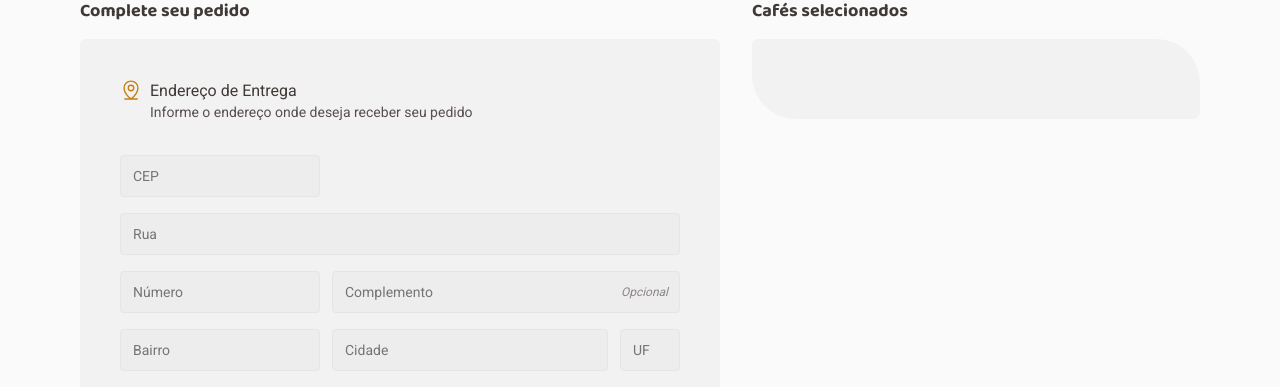
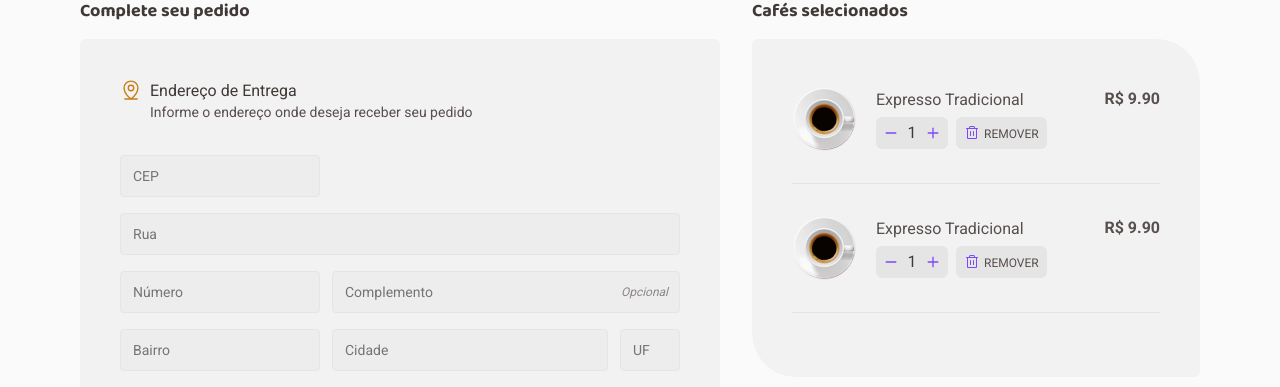
Before and after one commit to Bellorico323/Coffee-Delivery-Ignite, a React (Vite) app: page /Checkout in a window 1280 px wide. Shown: the part 148-535 px from the top of the page. Built offline with nearby package versions, Linux system fonts and the light colour scheme.

Commit message:
Coffee Details Layout

```diff
--- a/src/pages/Checkout/index.tsx
+++ b/src/pages/Checkout/index.tsx
@@ -1,16 +1,31 @@
-import { CreditCard, CurrencyDollar, MapPinLine } from '@phosphor-icons/react'
+import {
+  CreditCard,
+  CurrencyDollar,
+  MapPinLine,
+  Minus,
+  Plus,
+  Trash,
+} from '@phosphor-icons/react'
+import { coffees } from '../../../data.json'
 
 import {
   BaseInput,
+  Buttons,
   CardHeader,
   CheckoutContainer,
+  Coffee,
   CoffeeContainer,
   CoffeeDetails,
+  CooffeeHolder,
+  Counter,
+  Details,
   FormContainer,
   LocationDetails,
   OrderDetails,
   PaymentDetails,
   PaymentForm,
+  Price,
+  RemoveButton,
 } from './style'
 import { useTheme } from 'styled-components'
 import { Radio } from '../../components/Form/Radio'
@@ -79,8 +94,65 @@ export function Checkout() {
         <CoffeeContainer>
           <h2>Cafés selecionados</h2>
           <CoffeeDetails>
-            <div></div>
-            <div></div>
+            <CooffeeHolder>
+              <Coffee>
+                <img src={coffees[0].image} alt="" sizes="64px" />
+                <Details>
+                  <div>
+                    <p>{coffees[0].title}</p>
+                  </div>
+                  <Buttons>
+                    <Counter>
+                      <button /* onClick={decreaseNumberOfItens} */>
+                        <Minus size={14} weight="bold" />
+                      </button>
+                      <span>1</span>
+                      <button /* onClick={improveNumberOfItens} */>
+                        <Plus size={14} weight="bold" />
+                      </button>
+                    </Counter>
+                    <RemoveButton>
+                      <Trash size={16} />
+                      <span>remover</span>
+                    </RemoveButton>
+                  </Buttons>
+                </Details>
+                <Price>
+                  <span>R$ {coffees[0].price.toFixed(2)}</span>
+                </Price>
+              </Coffee>
+              <span />
+            </CooffeeHolder>
+            <CooffeeHolder>
+              <Coffee>
+                <img src={coffees[0].image} alt="" sizes="64px" />
+                <Details>
+                  <div>
+                    <p>{coffees[0].title}</p>
+                  </div>
+                  <Buttons>
+                    <Counter>
+                      <button /* onClick={decreaseNumberOfItens} */>
+                        <Minus size={14} weight="bold" />
+                      </button>
+                      <span>1</span>
+                      <button /* onClick={improveNumberOfItens} */>
+                        <Plus size={14} weight="bold" />
+                      </button>
+                    </Counter>
+                    <RemoveButton>
+                      <Trash size={16} />
+                      <span>remover</span>
+                    </RemoveButton>
+                  </Buttons>
+                </Details>
+                <Price>
+                  <span>R$ {coffees[0].price.toFixed(2)}</span>
+                </Price>
+              </Coffee>
+              <span />
+            </CooffeeHolder>
+            <span />
           </CoffeeDetails>
         </CoffeeContainer>
       </CheckoutContainer>
--- a/src/pages/Checkout/style.ts
+++ b/src/pages/Checkout/style.ts
@@ -140,3 +140,138 @@ export const CoffeeDetails = styled.div`
   background-color: ${(props) => props.theme['gray-100']};
   padding: 40px;
 `
+
+export const CooffeeHolder = styled.div`
+  > span {
+    display: block;
+    height: 1px;
+    background-color: ${(props) => props.theme['gray-300']};
+    margin: 24px 0;
+  }
+`
+
+export const Coffee = styled.div`
+  height: 80px;
+  width: 100%;
+  display: flex;
+  align-items: center;
+
+  gap: 20px;
+
+  background-color: ${(props) => props.theme['gray-100']};
+
+  > img {
+    height: 64px;
+    width: 64px;
+  }
+`
+
+export const Details = styled.div`
+  display: flex;
+  flex-direction: column;
+  gap: 0.5rem;
+
+  > p {
+    ${tipografia.fonts.textM};
+    color: ${(props) => props.theme['brown-700']};
+  }
+`
+export const Buttons = styled.div`
+  display: flex;
+  gap: 0.5rem;
+`
+
+export const Counter = styled.div`
+  display: flex;
+  justify-content: center;
+  align-items: center;
+  gap: 4px;
+  padding: 0.5rem;
+  border-radius: 6px;
+
+  width: 72px;
+  height: 32px;
+
+  background: ${(props) => props.theme['gray-300']};
+
+  > button {
+    border: none;
+    background: transparent;
+    display: flex;
+    justify-content: center;
+    align-items: center;
+    color: ${(props) => props.theme['purple-500']};
+
+    font-weight: bold;
+
+    &:focus {
+      box-shadow: none;
+    }
+
+    &:hover {
+      color: ${(props) => props.theme['purple-800']};
+    }
+  }
+
+  > span {
+    ${tipografia.fonts.textM}
+    color: ${(props) => props.theme['brown-700']};
+    height: 22px;
+    width: 20px;
+
+    display: flex;
+    justify-content: center;
+    align-items: center;
+  }
+`
+
+export const RemoveButton = styled.button`
+  display: flex;
+  align-items: center;
+  justify-content: center;
+  border: none;
+  border-radius: 6px;
+  gap: 4px;
+
+  background: ${(props) => props.theme['gray-300']};
+
+  height: 32px;
+  padding: 0px 8px;
+
+  &:hover {
+    background-color: ${(props) => props.theme['gray-400']};
+  }
+
+  &:focus {
+    box-shadow: none;
+  }
+
+  > svg {
+    color: ${(props) => props.theme['purple-500']};
+
+    &:hover {
+      color: ${(props) => props.theme['purple-800']};
+    }
+  }
+
+  > span {
+    ${tipografia.fonts.buttonM};
+    text-transform: uppercase;
+    margin-top: 3px;
+    color: ${(props) => props.theme['brown-500']};
+  }
+`
+
+export const Price = styled.div`
+  display: flex;
+  justify-content: flex-end;
+  align-items: start;
+
+  margin-top: 20px;
+
+  height: 100%;
+  width: 100%;
+
+  color: ${(props) => props.theme['brown-5  00']};
+  font-weight: bold;
+`
```
